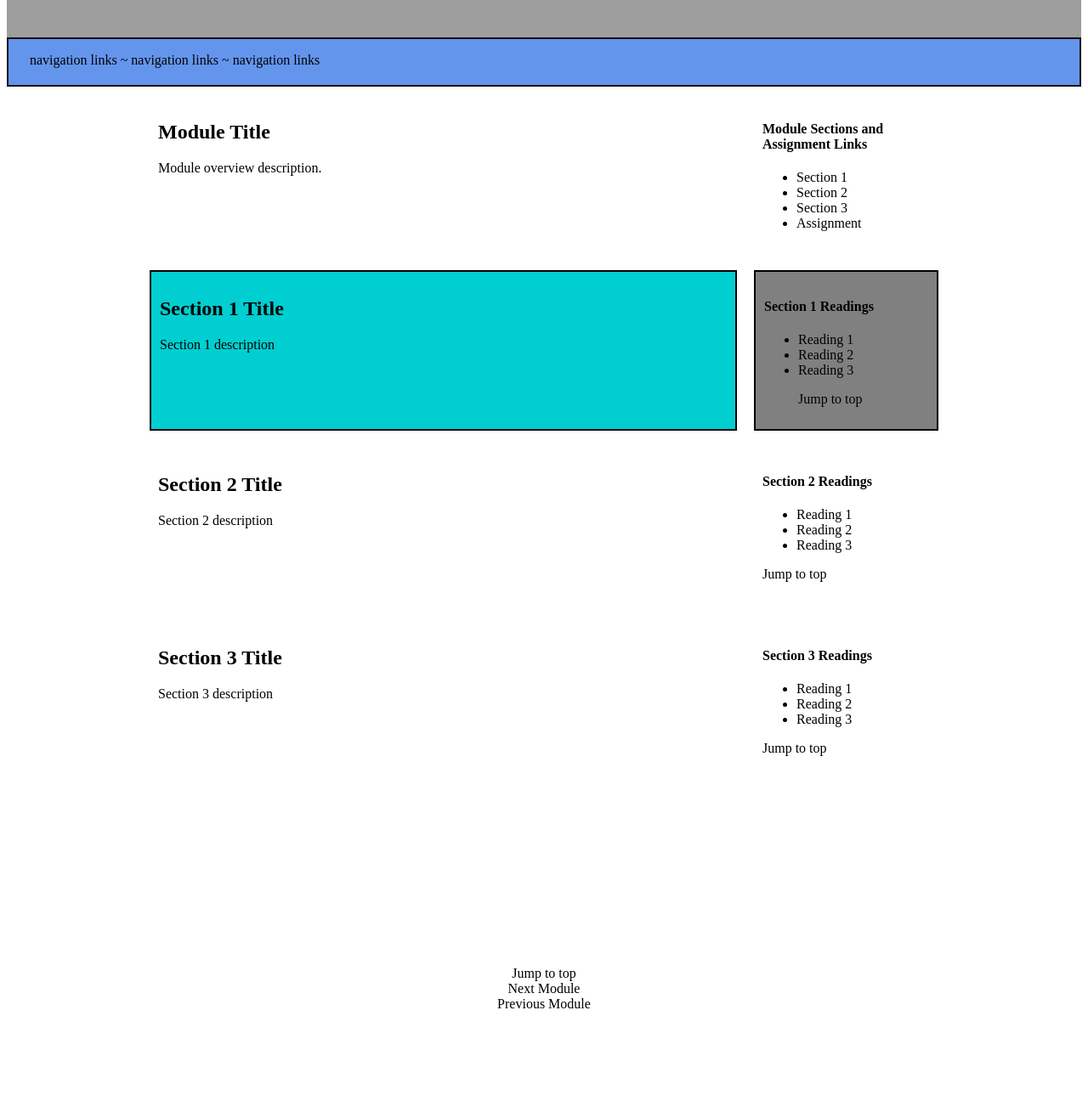
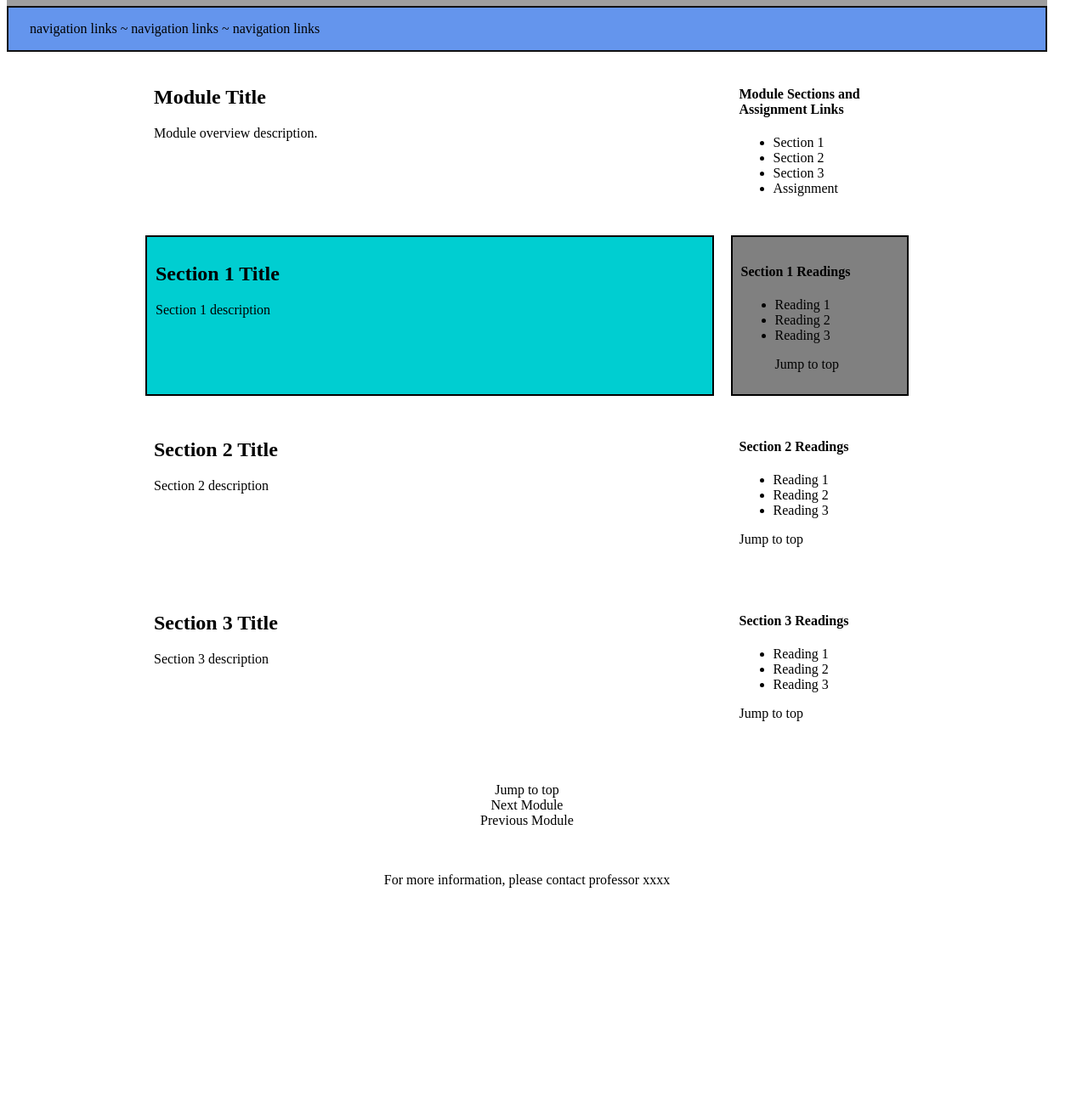
Before and after one commit to bzw5226/INSC598_A2, a plain HTML site: page HTML_Module_Template.html in a window 1280 px wide. Shown: the part 81-1370 px from the top of the page at 85% size. After the commit the page ends 1172 px from the top, so only its background shows below. Drawn offline with Linux system fonts and the light colour scheme; grey boxes are pictures that could not be loaded.

Commit message:
Update 7/2
Updated container sizes

added assignment HTML page and CSS page

```diff
--- /dev/null
+++ b/CSS/CSS_AssignmentPage.css
@@ -0,0 +1,21 @@
+.container {
+    display: grid;
+    grid-template-columns: 1fr 1.5fr 3fr 1.5fr 1fr;
+    grid-template-rows: 1fr 0.5fr 1.5fr 1.5fr 1.5fr 1.3fr;
+    gap: 0px 0px;
+    grid-auto-flow: row;
+    width: 100%;
+    height: 930px;
+  }
+
+  .Banner { grid-area: 1 / 1 / 2 / 6; }
+
+  .Navigation-Bar { grid-area: 2 / 1 / 3 / 6; }
+
+  .Website-Footer { grid-area: 6 / 1 / 7 / 6; }
+
+  .Assignment-Box { grid-area: 3 / 2 / 5 / 5; }
+
+  .Image-Box { grid-area: 3 / 4 / 4 / 5; }
+
+  .Module-Navigation { grid-area: 5 / 2 / 6 / 5; }
--- a/CSS/CSS_ModulePage.css
+++ b/CSS/CSS_ModulePage.css
@@ -3,9 +3,8 @@
 .container {
   display: grid;
   grid-template-columns: 1fr 1.5fr 3fr 1.5fr 1fr;
-    grid-template-rows: 1fr 0.5fr 1.5fr 1.5fr 1.5fr 1.5fr 1.5fr 1.5fr 1.3fr;
+  grid-template-rows: 1fr 0.5fr 1.5fr 1.5fr 1.5fr 1.5fr 1.5fr 1fr;
   gap: 0px 0px;
-    grid-auto-flow: row;
   grid-template-areas:
     "Banner Banner Banner Banner Banner"
     "Navigation-Bar Navigation-Bar Navigation-Bar Navigation-Bar Navigation-Bar"
@@ -13,11 +12,10 @@
     ". Module-Section-1-Body Module-Section-1-Body Module-Section-1-Links ."
     ". Module-Section-2-Body Module-Section-2-Body Module-Section-2-Links ."
     ". Module-Section-3-Body Module-Section-3-Body Module-Section-3-Links ."
-      ". Assignment-Box Assignment-Box Assignment-Box ."
     ". Module-Navigation Module-Navigation Module-Navigation ."
     "Website-Footer Website-Footer Website-Footer Website-Footer Website-Footer";
   width: 100%;
-    height: 1500px;
+  height: 1000px;
 }
 
   .Banner {
```
Also changed, not shown: HTML_Assignment_Template.html (added, +32 -0 lines). Lines whose indentation alone changed are shown as unchanged.
